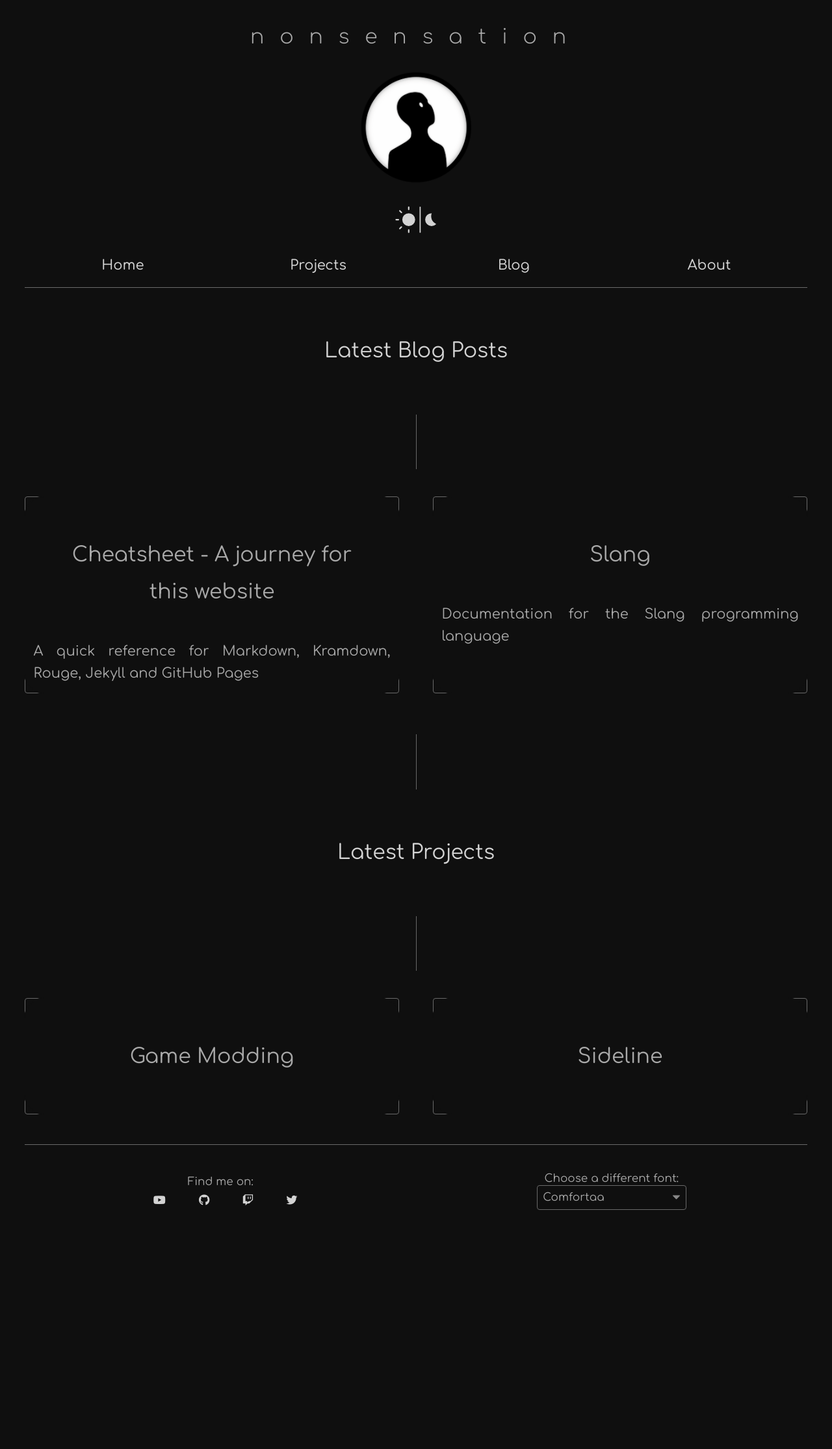
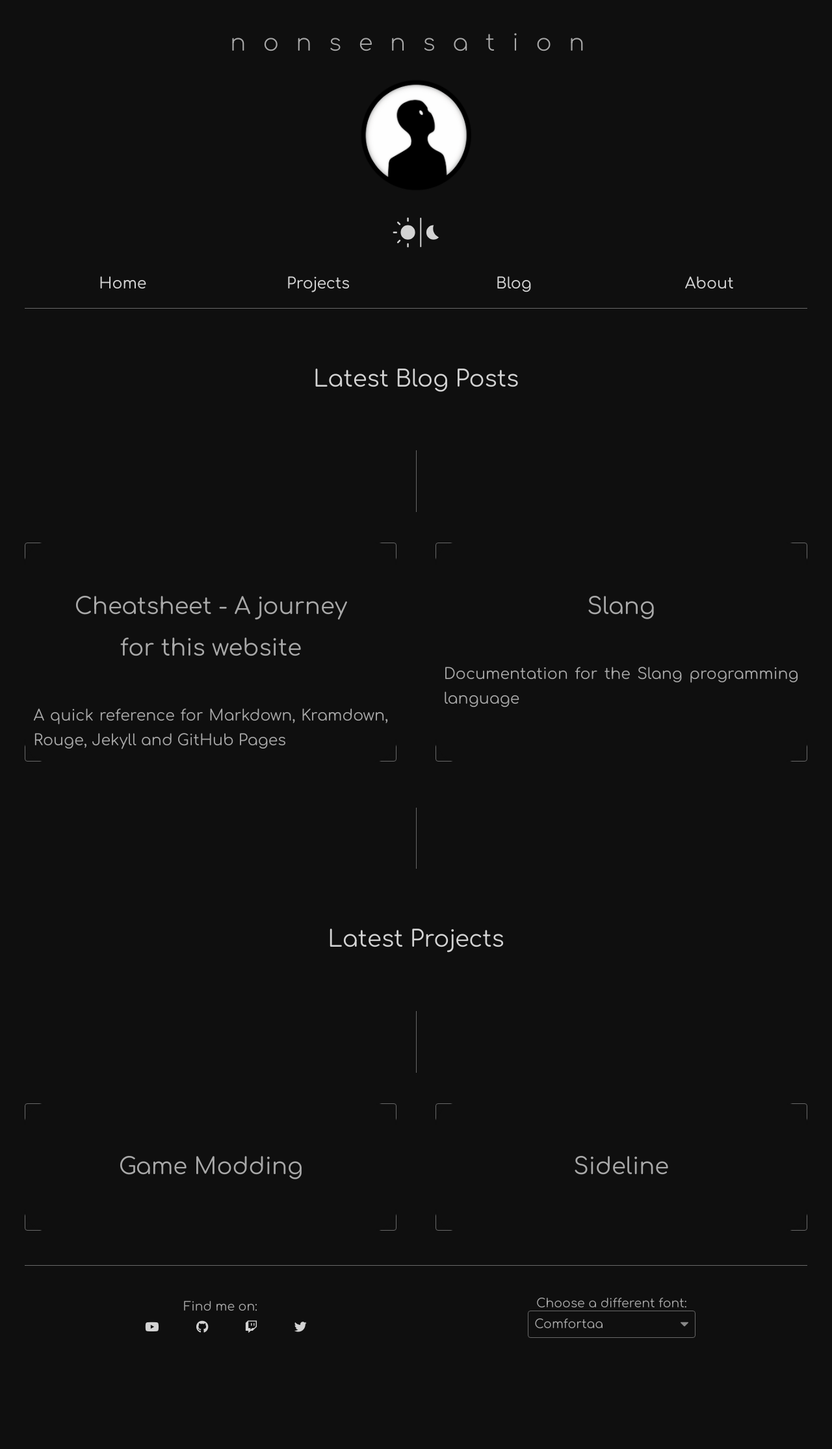
Before and after one commit to nonsensation/nonsensation.github.io, a Jekyll site: the page built from index.md, in a window 1280 px wide. Shown: the whole page at 65% size. Built offline with Jekyll 4.4.1, drawn with Linux system fonts in a browser that asks for light colours; some web fonts are replaced; before the commit the page ends 2014 px from its top, so only the background shows below that.

```diff
--- a/_includes/head.html
+++ b/_includes/head.html
@@ -1,6 +1,6 @@
 <head>
   <meta charset="UTF-8">
-  <meta name="viewport" content="width=device-width, initial-scale=1.0">
+  <meta name="viewport" content="width=device-width, initial-scale=1.0, user-scalable=no">
   <meta http-equiv="X-UA-Compatible" content="ie=edge">
   <meta name="color-scheme" content="dark light">
   <link rel="icon" type="image/png" href="/assets/favicon.png"/>
--- a/_includes/header.html
+++ b/_includes/header.html
@@ -5,7 +5,7 @@
             <span class="title">{{site.title}}</span>
         </a>
         <a href="/" >
-            <img class="logo" src="/assets/logo.png">
+            <img alt="logo" class="logo" src="/assets/logo.png">
         </a>
 
         <div class="toggle-theme">
--- a/_sass/default.scss
+++ b/_sass/default.scss
@@ -53,6 +53,13 @@
   // font-family: 'Fira Mono', monospace;
   // font-family: 'Lucida Console', monospace;
   // font-family: 'Source Code Pro', monospace;
+
+  --x1:1.1;
+  --x2:calc(var(--x1)*var(--x1));
+  --x3:calc(var(--x2)*var(--x1));
+  --x4:calc(var(--x3)*var(--x1));
+  --x5:calc(var(--x4)*var(--x1));
+  --x6:calc(var(--x5)*var(--x1));
 }
 
 [data-theme="light"] {
@@ -152,8 +159,8 @@ html,body {
   font-family: var(--font);
 
   font-weight: 400;
-  font-size: 18px;
-  font-size: calc(16px + 0.4vw);
+  // font-size: 18px;
+  font-size: calc(1rem + 0.3vw );
 
   // transition: all 0.5s;
 
```
